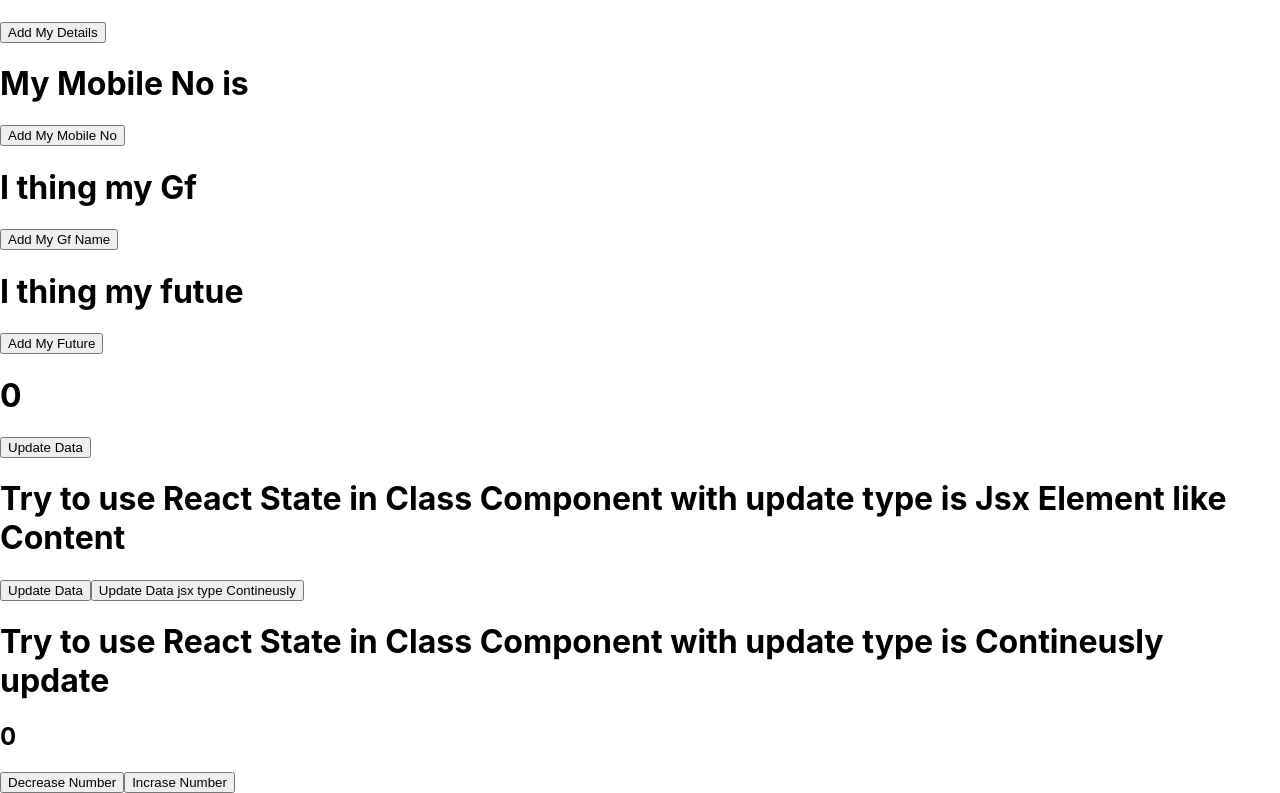
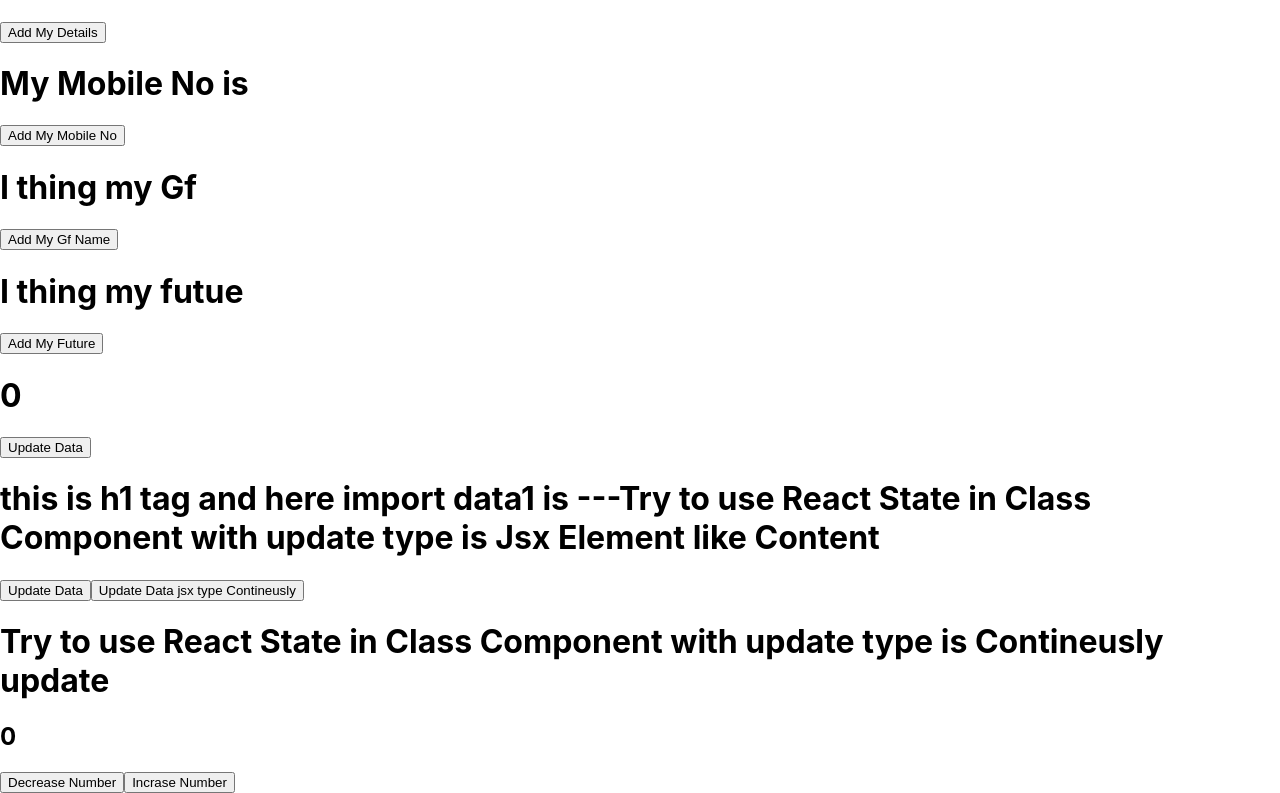
Before and after one commit to dbsmandal/React-Tutorial, a React (Create React App) app in the folder react-tutorial/: page / in a window 1280 px wide. Shown: the part 435-1228 px from the top of the page. Built offline with nearby package versions, Linux system fonts and the light colour scheme.

Commit message:
add some note for better understanding

```diff
--- a/react-tutorial/src/State/UseStateClass.js
+++ b/react-tutorial/src/State/UseStateClass.js
@@ -8,7 +8,7 @@ class  UseStateClass extends Component {
             data2:"Try to use React State in Class Component with update type is  Contineusly update",
             data3:0,
             data4:"Try to use React State in Class Component with update type is  number Decrease",
-            data5:0,
+
 
         }
     }
@@ -29,7 +29,7 @@ class  UseStateClass extends Component {
         return (
             <div>
 
-              <h1>{this.state.data1}</h1>
+              <h1> this is h1 tag and here import data1 is ---{this.state.data1}</h1>
               <button onClick={()=>this.JsxElement()}> Update Data</button>
               <button onClick={()=>this.Contineusly()}> Update Data jsx type Contineusly</button>
 
@@ -44,3 +44,60 @@ class  UseStateClass extends Component {
 
 }
 export default UseStateClass;
+
+
+//When ever use State in class Component Follow some Steps like Below
+//1. create class component like that
+// import React, { Component } from 'react'
+// class  UseStateClass extends Component {
+
+//     render(){
+//         return (
+//             <div>
+
+
+//             </div>
+//           )
+//     }
+
+// }
+// export default UseStateClass;
+
+//2. Define a constructor
+//3.Add data as you want like that
+
+// constructor()
+// {
+//     super();
+//     this.state={
+//         data1:"Try to use React State in Class Component with update type is Jsx Element like Content",
+//         data2:"Try to use React State in Class Component with update type is  Contineusly update",
+//         data3:0,
+//         data4:"Try to use React State in Class Component with update type is  number Decrease",
+
+
+//     }
+// }
+
+//4.Whenever try to update state then require a button  and define that data wich you ant update help of state thats why create a button add a arrow function inside  button tag like that (line a.line b)
+
+{/*line a. <h1> this is h1 tag and here import data1 is ---{this.state.data1}</h1> */}
+{/* line b. <button onClick={()=>this.JsxElement()}> Update Data</button> */}
+
+
+//5.Define that function wich are allready declare in your button like that (JsxElement)
+// JsxElement(){
+//     this.setState({data1:"Update this data with help of state in class component"})
+// }
+//note that : If you udate one time then you can use above syntax but if you want try to update continuesly then use this type of syntax in function
+// Contineusly(){
+//     this.setState({data1:this.state.data1+"Update Contineusly"})
+// }
+//And if you want update contineusly (Incrase or Decrase  button type)  then you can use this type of synatax
+
+// decraseNumber(){
+//     this.setState({data3:this.state.data3-1})
+// }
+// increaseNumber(){
+//     this.setState({data3:this.state.data3+1})
+// }
```
